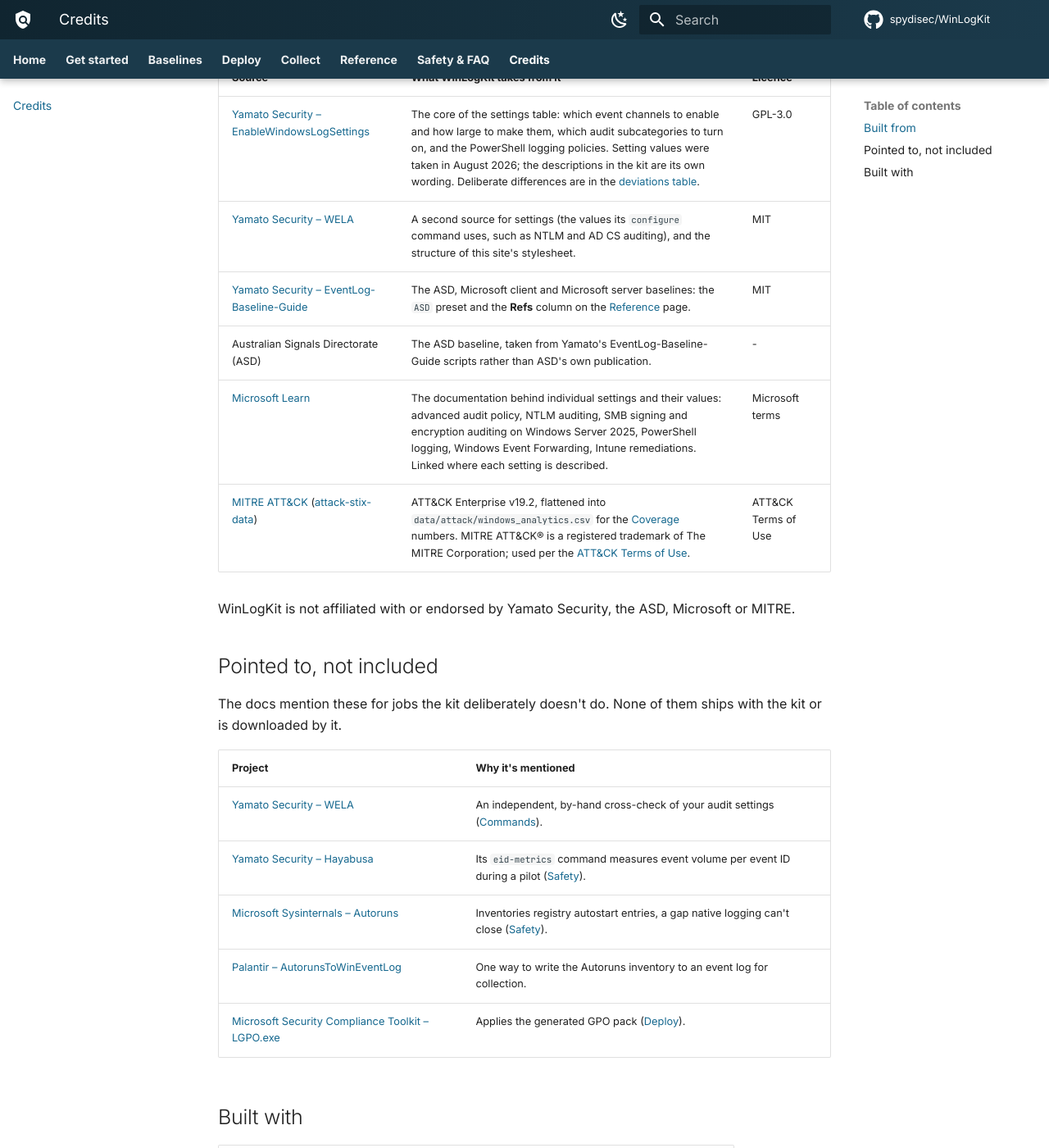
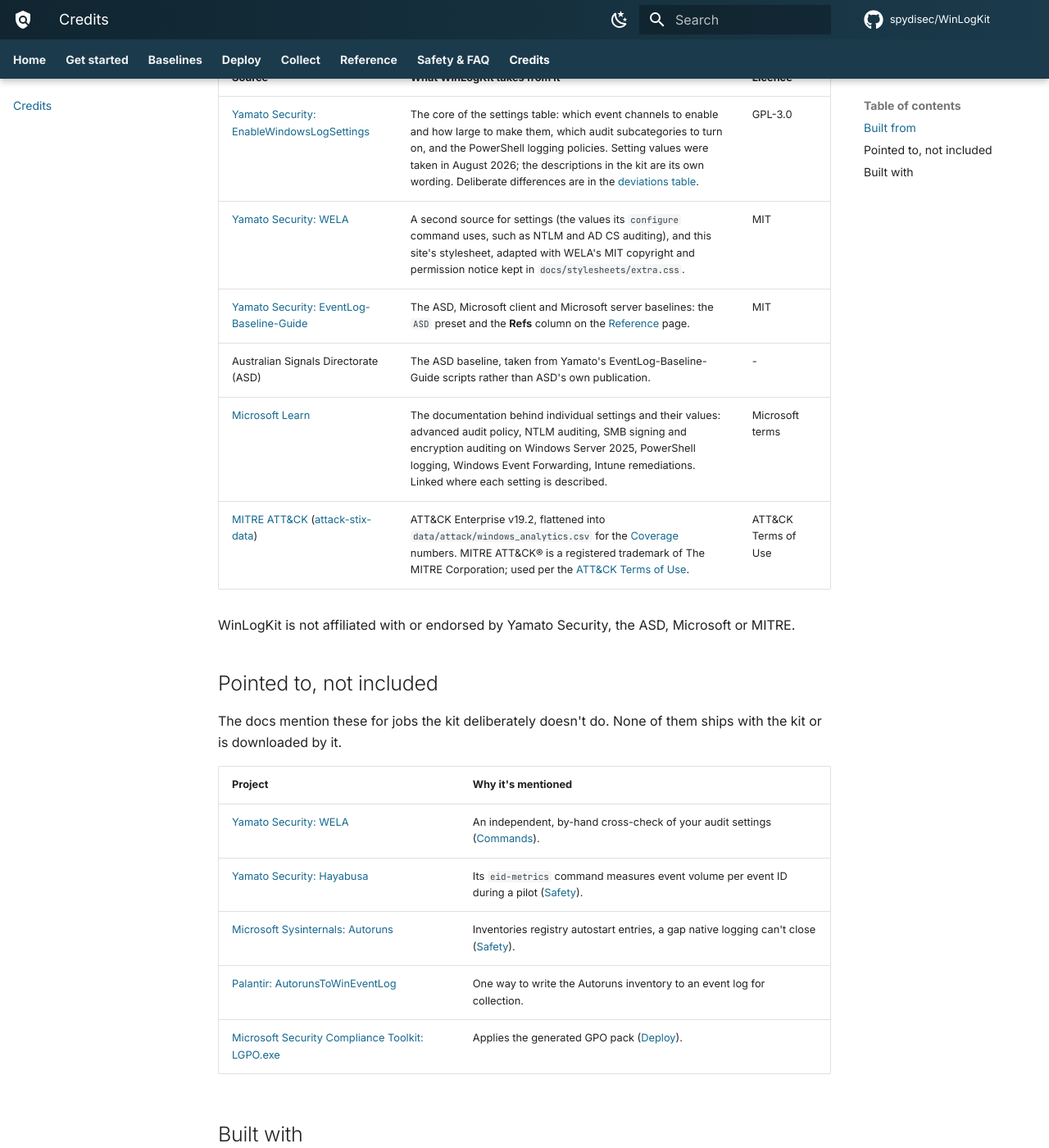
Before and after one commit to spydisec/WinLogKit, an MkDocs documentation site: the page built from docs/credits.md, in a window 1280 px wide and 1400 px high, scrolled down 365 px. Shown: the whole window at 82% size. Built offline with MkDocs 1.6.1 and Material for MkDocs 9.7.7, drawn with Linux system fonts in a browser that asks for light colours; comment, search, counter and statistics services are not loaded.

Commit message:
README licence section states each source's licence; keep WELA's MIT notice in the stylesheet (#56)
- README: WinLogKit's own code and docs are MIT; a table lists each upstream source, what the kit uses from it and its licence (EnableWindowsLogSettings GPL-3.0, WELA MIT, EventLog-Baseline-Guide MIT, MITRE ATT&CK Terms of Use), with a pointer to check them when redistributing.

- docs/stylesheets/extra.css: 27 of its 43 rule lines are identical to WELA's stylesheet, so the MIT copyright and permission notice (Copyright (c) 2025 YamatoSecurity) is now included as the licence requires; text verified against WELA's LICENSE.

- Credits page says the same; en-dashes in project names replaced.

Co-authored-by: Claude Opus 5.5 <noreply@anthropic.com>

```diff
--- a/docs/credits.md
+++ b/docs/credits.md
@@ -11,9 +11,9 @@ These sources shaped the settings table, the presets and the coverage data.
 
 | Source | What WinLogKit takes from it | Licence |
 |---|---|---|
-| [Yamato Security – EnableWindowsLogSettings](https://github.com/Yamato-Security/EnableWindowsLogSettings) | The core of the settings table: which event channels to enable and how large to make them, which audit subcategories to turn on, and the PowerShell logging policies. Setting values were taken in August 2026; the descriptions in the kit are its own wording. Deliberate differences are in the [deviations table](baselines.md#deviations-from-the-yamato-sources). | GPL-3.0 |
-| [Yamato Security – WELA](https://github.com/Yamato-Security/WELA) | A second source for settings (the values its `configure` command uses, such as NTLM and AD CS auditing), and the structure of this site's stylesheet. | MIT |
-| [Yamato Security – EventLog-Baseline-Guide](https://github.com/Yamato-Security/EventLog-Baseline-Guide) | The ASD, Microsoft client and Microsoft server baselines: the `ASD` preset and the **Refs** column on the [Reference](reference.md) page. | MIT |
+| [Yamato Security: EnableWindowsLogSettings](https://github.com/Yamato-Security/EnableWindowsLogSettings) | The core of the settings table: which event channels to enable and how large to make them, which audit subcategories to turn on, and the PowerShell logging policies. Setting values were taken in August 2026; the descriptions in the kit are its own wording. Deliberate differences are in the [deviations table](baselines.md#deviations-from-the-yamato-sources). | GPL-3.0 |
+| [Yamato Security: WELA](https://github.com/Yamato-Security/WELA) | A second source for settings (the values its `configure` command uses, such as NTLM and AD CS auditing), and this site's stylesheet, adapted with WELA's MIT copyright and permission notice kept in `docs/stylesheets/extra.css`. | MIT |
+| [Yamato Security: EventLog-Baseline-Guide](https://github.com/Yamato-Security/EventLog-Baseline-Guide) | The ASD, Microsoft client and Microsoft server baselines: the `ASD` preset and the **Refs** column on the [Reference](reference.md) page. | MIT |
 | Australian Signals Directorate (ASD) | The ASD baseline, taken from Yamato's EventLog-Baseline-Guide scripts rather than ASD's own publication. | - |
 | [Microsoft Learn](https://learn.microsoft.com/) | The documentation behind individual settings and their values: advanced audit policy, NTLM auditing, SMB signing and encryption auditing on Windows Server 2025, PowerShell logging, Windows Event Forwarding, Intune remediations. Linked where each setting is described. | Microsoft terms |
 | [MITRE ATT&CK](https://attack.mitre.org/) ([attack-stix-data](https://github.com/mitre-attack/attack-stix-data)) | ATT&CK Enterprise v19.2, flattened into `data/attack/windows_analytics.csv` for the [Coverage](mapping.md) numbers. MITRE ATT&CK® is a registered trademark of The MITRE Corporation; used per the [ATT&CK Terms of Use](https://attack.mitre.org/resources/legal-and-branding/terms-of-use/). | ATT&CK Terms of Use |
@@ -28,11 +28,11 @@ them ships with the kit or is downloaded by it.
 
 | Project | Why it's mentioned |
 |---|---|
-| [Yamato Security – WELA](https://github.com/Yamato-Security/WELA) | An independent, by-hand cross-check of your audit settings ([Commands](commands.md#cross-checking-with-wela-optional)). |
-| [Yamato Security – Hayabusa](https://github.com/Yamato-Security/hayabusa) | Its `eid-metrics` command measures event volume per event ID during a pilot ([Safety](safety.md)). |
-| [Microsoft Sysinternals – Autoruns](https://learn.microsoft.com/sysinternals/downloads/autoruns) | Inventories registry autostart entries, a gap native logging can't close ([Safety](safety.md#known-limits-stated-plainly)). |
-| [Palantir – AutorunsToWinEventLog](https://github.com/palantir/windows-event-forwarding/tree/master/AutorunsToWinEventLog) | One way to write the Autoruns inventory to an event log for collection. |
-| [Microsoft Security Compliance Toolkit – LGPO.exe](https://learn.microsoft.com/windows/security/operating-system-security/device-management/windows-security-configuration-framework/security-compliance-toolkit-10) | Applies the generated GPO pack ([Deploy](deployment.md)). |
+| [Yamato Security: WELA](https://github.com/Yamato-Security/WELA) | An independent, by-hand cross-check of your audit settings ([Commands](commands.md#cross-checking-with-wela-optional)). |
+| [Yamato Security: Hayabusa](https://github.com/Yamato-Security/hayabusa) | Its `eid-metrics` command measures event volume per event ID during a pilot ([Safety](safety.md)). |
+| [Microsoft Sysinternals: Autoruns](https://learn.microsoft.com/sysinternals/downloads/autoruns) | Inventories registry autostart entries, a gap native logging can't close ([Safety](safety.md#known-limits-stated-plainly)). |
+| [Palantir: AutorunsToWinEventLog](https://github.com/palantir/windows-event-forwarding/tree/master/AutorunsToWinEventLog) | One way to write the Autoruns inventory to an event log for collection. |
+| [Microsoft Security Compliance Toolkit: LGPO.exe](https://learn.microsoft.com/windows/security/operating-system-security/device-management/windows-security-configuration-framework/security-compliance-toolkit-10) | Applies the generated GPO pack ([Deploy](deployment.md)). |
 
 ## Built with
 
```
Also changed, not shown: README.md (+18 -4 lines), docs/stylesheets/extra.css (+22 -1 lines).
